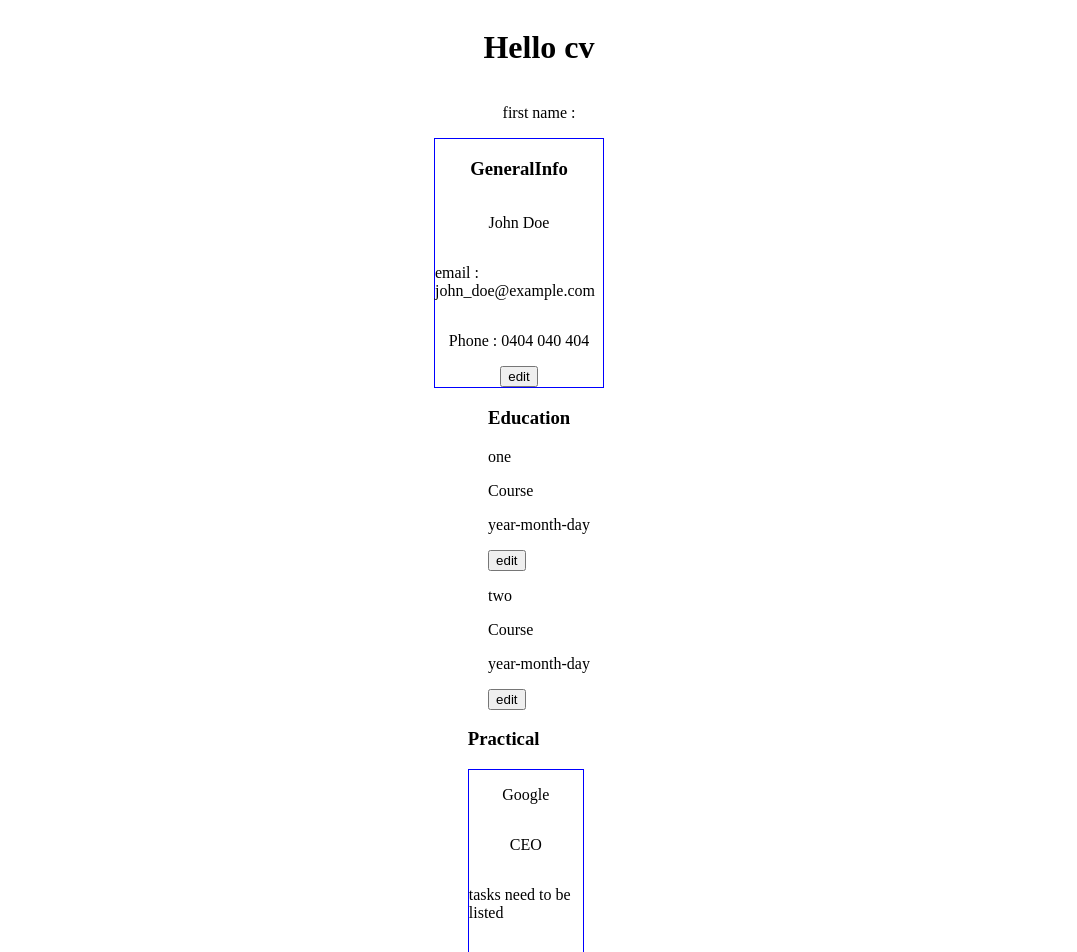
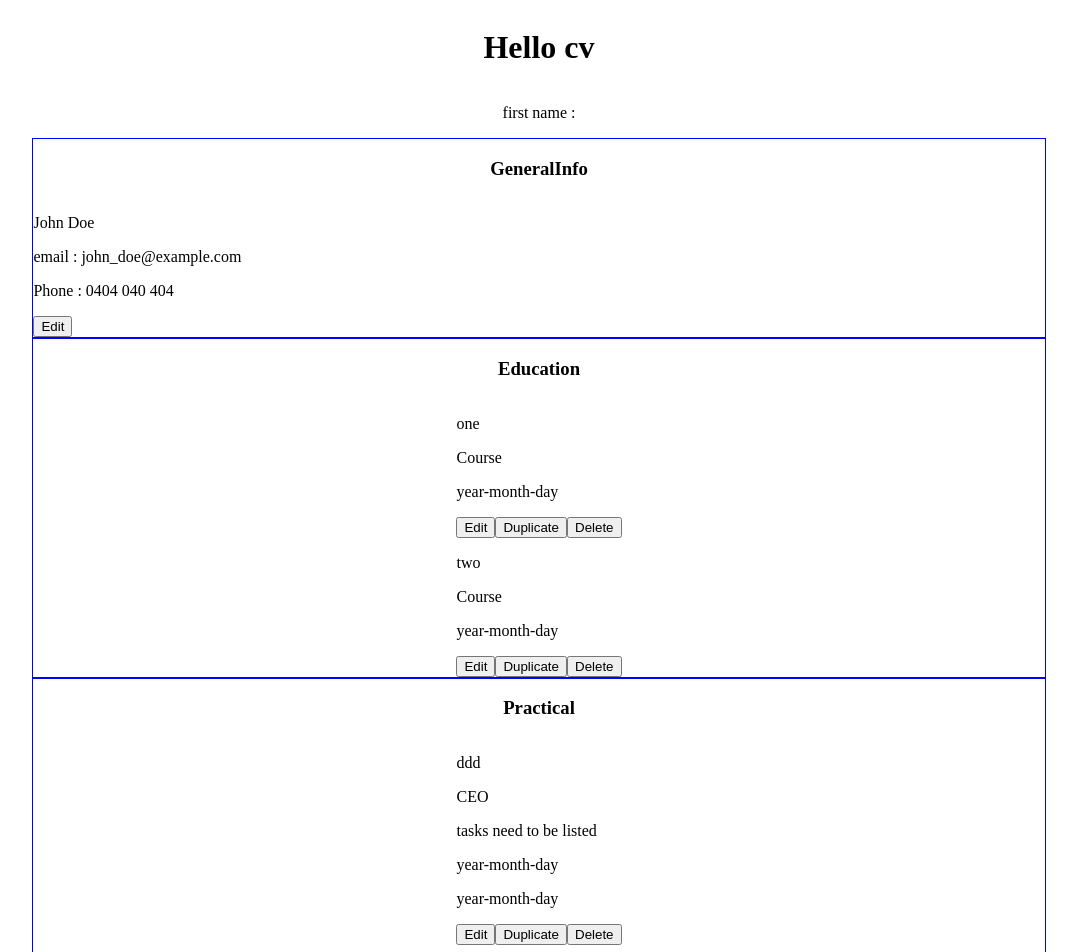
Before and after one commit to sirjamo1/cv-project, a React (Create React App) app: page / in a window 1280 px wide. Shown: the top 952 px of the page, without its empty margins (101-1178 px from the left). Built offline with nearby package versions, Linux system fonts and the light colour scheme.

Commit message:
add, edit, delete, all working. start on styling

```diff
--- a/package.json
+++ b/package.json
@@ -8,6 +8,7 @@
     "@testing-library/user-event": "^13.5.0",
     "react": "^18.2.0",
     "react-dom": "^18.2.0",
+    "react-icons": "^4.7.1",
     "react-scripts": "5.0.1",
     "uniqid": "^5.4.0",
     "web-vitals": "^2.1.4"
--- a/src/App.css
+++ b/src/App.css
@@ -10,6 +10,9 @@
     display: flex;
     flex-direction: column;
     align-items: center;
+}
+#general-info-text {
+    width: 100%;
 }
 #general-info-form {
     color: blue;
@@ -36,6 +39,8 @@
 
     border: red solid 1px;
 }
+.education-text {
+}
 #practical-container {
     border: blue solid 1px;
     width: 80%;
@@ -43,12 +48,14 @@
     flex-direction: column;
     align-items: center;
 }
-#practical-form {
+.practical-form {
     color: blue;
     display: flex;
     flex-direction: column;
     width: 50%;
     align-items: center;
-
     border: red solid 1px;
 }
+.practical-text {
+
+}
--- a/src/App.js
+++ b/src/App.js
@@ -35,7 +35,16 @@ class App extends Component {
 
             practical: [
                 {
-                    companyName: "",
+                    companyName: "ddd",
+                    position: "",
+                    tasks: "",
+                    startDate: "",
+                    endDate: "",
+                    key: uniqid(),
+                    edit: false,
+                },
+                {
+                    companyName: "ggg",
                     position: "",
                     tasks: "",
                     startDate: "",
@@ -45,8 +54,9 @@ class App extends Component {
                 },
             ],
         };
-        this.onEditClick = this.onEditClick.bind(this);
+        // this.onEditClick = this.onEditClick.bind(this);
     }
+
     handleFormChange = (e, category, index) => {
         const name = e.target.name;
         const value = e.target.value;
@@ -71,7 +81,33 @@ class App extends Component {
             : (stateCopy[category].edit = !stateCopy[category].edit);
         this.setState(stateCopy);
     };
+    onDeleteClick = (category, index) => {
+        let stateCopy = { ...this.state };
+        stateCopy[category].splice(index, 1);
+        this.setState(stateCopy);
+    };
+    onDuplicateClick = (category, index) => {
+        const practical = {
+            companyName: "",
+            position: "",
+            tasks: "",
+            startDate: "",
+            endDate: "",
+            key: uniqid(),
+            edit: false,
+        };
+        const education = {
+            schoolName: "",
+            course: "",
+            completionDate: "",
+            key: uniqid(),
+            edit: false,
+        };
 
+        let stateCopy = { ...this.state };
+        stateCopy[category].splice(index, 0, category);
+        this.setState(stateCopy)
+    };
     render() {
         const { generalInfo, education, practical } = this.state;
         return (
@@ -89,12 +125,16 @@ class App extends Component {
                     handleFormChange={this.handleFormChange}
                     onFormSubmit={this.onFormSubmit}
                     onEditClick={this.onEditClick}
+                    onDeleteClick={this.onDeleteClick}
+                    onDuplicateClick={this.onDuplicateClick}
                 />
                 <Practical
                     practical={practical}
                     handleFormChange={this.handleFormChange}
                     onFormSubmit={this.onFormSubmit}
                     onEditClick={this.onEditClick}
+                    onDeleteClick={this.onDeleteClick}
+                    onDuplicateClick={this.onDuplicateClick}
                 />
             </div>
         );
--- a/src/components/education/Education.js
+++ b/src/components/education/Education.js
@@ -4,9 +4,16 @@ import EducationForm from "./EducationForm";
 import EducationText from "./EducationText";
 
 const Education = (props) => {
-    const { education, handleFormChange, onFormSubmit, onEditClick } = props;
+    const {
+        education,
+        handleFormChange,
+        onFormSubmit,
+        onEditClick,
+        onDeleteClick,
+        onDuplicateClick,
+    } = props;
     return (
-        <div>
+        <div id="education-container">
             <h3>Education</h3>
             {education.map((education, i) => {
                 if (education.edit === true) {
@@ -26,6 +33,8 @@ const Education = (props) => {
                             i={i}
                             education={education}
                             onEditClick={onEditClick}
+                            onDeleteClick={onDeleteClick}
+                            onDuplicateClick={onDuplicateClick}
                         />
                     );
                 }
--- a/src/components/education/EducationForm.js
+++ b/src/components/education/EducationForm.js
@@ -4,11 +4,8 @@ const EducationForm = (props) => {
     const { education, handleFormChange, onFormSubmit, i } = props;
     const { schoolName, course, completionDate, key } = education;
     return (
-        <div id="education-container">
-            <h3>Education</h3>
+        <div className="education-form" key={key}>
             <form
-                key={key}
-                className="education-form"
                 onSubmit={(e) => {
                     e.preventDefault();
                     onFormSubmit(e, "education", i);
@@ -50,65 +47,9 @@ const EducationForm = (props) => {
                     ></input>
                 </label>
                 <button type="submit">Submit</button>
-                <button>Add Another</button>
             </form>
         </div>
     );
 };
 
 export default EducationForm;
-
-
-
-// {
-//     education.map((ed, i) => {
-//         return (
-//             <form
-//                 key={ed.key}
-//                 className="education-form"
-//                 onSubmit={(e) => {
-//                     e.preventDefault();
-//                     onFormSubmit(e, "education", i);
-//                 }}
-//             >
-//                 <label>
-//                     School Name
-//                     <input
-//                         onChange={(e) => {
-//                             handleFormChange(e, "education", i);
-//                         }}
-//                         type="text"
-//                         value={ed.schoolName}
-//                         name="schoolName"
-//                         placeholder="School Name"
-//                     ></input>
-//                 </label>
-//                 <label>
-//                     Course
-//                     <input
-//                         onChange={(e) => {
-//                             handleFormChange(e, "education", i);
-//                         }}
-//                         type="text"
-//                         value={ed.course}
-//                         name="course"
-//                         placeholder="Course"
-//                     ></input>
-//                 </label>
-//                 <label>
-//                     Completion Date
-//                     <input
-//                         onChange={(e) => {
-//                             handleFormChange(e, "education", i);
-//                         }}
-//                         type="date"
-//                         value={ed.completionDate}
-//                         name="completionDate"
-//                     ></input>
-//                 </label>
-//                 <button type="submit">Submit</button>
-//                 <button>Add Another</button>
-//             </form>
-//         );
-//     });
-// }
--- a/src/components/education/EducationText.js
+++ b/src/components/education/EducationText.js
@@ -1,19 +1,21 @@
 import React from "react";
 
 const EducationText = (props) => {
-    const { education, onEditClick, i } = props;
+    const { education, onEditClick, onDeleteClick, onDuplicateClick, i } =
+        props;
     const { schoolName, course, completionDate, key } = education;
     return (
-        <div id="education-text-container">
-
-            <div key={key}>
-                <p>{schoolName ? schoolName : "School name"}</p>
-                <p>{course ? course : "Course"}</p>
-                <p>{completionDate ? completionDate : "year-month-day"}</p>
-                <button onClick={() => onEditClick("education", i)}>
-                    edit
-                </button>
-            </div>
+        <div className="education-text" key={key}>
+            <p>{schoolName ? schoolName : "School name"}</p>
+            <p>{course ? course : "Course"}</p>
+            <p>{completionDate ? completionDate : "year-month-day"}</p>
+            <button onClick={() => onEditClick("education", i)}>Edit</button>
+            <button onClick={() => onDuplicateClick("education", i + 1)}>
+                Duplicate
+            </button>
+            <button onClick={() => onDeleteClick("education", i)}>
+                Delete
+            </button>
         </div>
     );
 };
--- a/src/components/generalInfo/GeneralInfo.js
+++ b/src/components/generalInfo/GeneralInfo.js
@@ -6,7 +6,8 @@ const GeneralInfo = (props) => {
     const { generalInfo, onFormSubmit, handleFormChange, onEditClick } = props;
 
     return (
-        <div>
+        <div id="general-info-container">
+            <h3>GeneralInfo</h3>
             {generalInfo.edit === true ? (
                 <GeneralInfoForm
                     generalInfo={generalInfo}
--- a/src/components/generalInfo/GeneralInfoForm.js
+++ b/src/components/generalInfo/GeneralInfoForm.js
@@ -5,10 +5,8 @@ const GeneralInfoForm = (props) => {
     const { firstName, lastName, email, phone, edit } = generalInfo;
 
     return (
-        <div id="general-info-container">
-            <h3>GeneralInfo</h3>
+        <div id="general-info-form">
             <form
-                id="general-info-form"
                 onSubmit={(e) => {
                     e.preventDefault();
                     onFormSubmit(e, "generalInfo", i);
--- a/src/components/generalInfo/GeneralInfoText.js
+++ b/src/components/generalInfo/GeneralInfoText.js
@@ -5,14 +5,13 @@ const GeneralInfoText = (props) => {
     const { firstName, lastName, email, phone, edit } = generalInfo;
 
     return (
-        <div id="general-info-container">
-            <h3>GeneralInfo</h3>
+        <div id="general-info-text">
             <p>
                 {firstName ? firstName : "John"} {lastName ? lastName : "Doe"}
             </p>
             <p>email : {email ? email : "john_doe@example.com"}</p>
             <p>Phone : {phone ? phone : "0404 040 404"}</p>
-            <button onClick={() => onEditClick("generalInfo")}>edit</button>
+            <button onClick={() => onEditClick("generalInfo")}>Edit</button>
         </div>
     );
 };
--- a/src/components/practicalExp/PracticalExp.js
+++ b/src/components/practicalExp/PracticalExp.js
@@ -3,10 +3,17 @@ import PracticalExpForm from "./PracticalExpForm";
 import PracticalExpText from "./PracticalExpText";
 
 const Practical = (props) => {
-    const { practical, handleFormChange, onFormSubmit, onEditClick } = props;
+    const {
+        practical,
+        handleFormChange,
+        onFormSubmit,
+        onEditClick,
+        onDeleteClick,
+        onDuplicateClick,
+    } = props;
 
     return (
-        <div>
+        <div id="practical-container">
             <h3>Practical</h3>
             {practical.map((practical, i) => {
                 if (practical.edit === true) {
@@ -26,6 +33,8 @@ const Practical = (props) => {
                             i={i}
                             practical={practical}
                             onEditClick={onEditClick}
+                            onDeleteClick={onDeleteClick}
+                            onDuplicateClick={onDuplicateClick}
                         />
                     );
                 }
--- a/src/components/practicalExp/PracticalExpForm.js
+++ b/src/components/practicalExp/PracticalExpForm.js
@@ -4,10 +4,8 @@ const PracticalExpForm = (props) => {
     const { practical, handleFormChange, onFormSubmit, i } = props;
     const { companyName, position, tasks, startDate, endDate } = practical;
     return (
-        <div id="practical-container">
-            <h3>Practical</h3>
+        <div className="practical-form">
             <form
-                id="practical-form"
                 onSubmit={(e) => {
                     e.preventDefault();
                     onFormSubmit(e, "practical", i);
@@ -21,7 +19,6 @@ const PracticalExpForm = (props) => {
                         }}
                         type="text"
                         value={companyName}
-                        id="companyNameInput"
                         name="companyName"
                         placeholder="Company Name"
                     ></input>
@@ -34,7 +31,6 @@ const PracticalExpForm = (props) => {
                         }}
                         type="text"
                         value={position}
-                        id="positionInput"
                         name="position"
                         placeholder="Position"
                     ></input>
@@ -47,7 +43,6 @@ const PracticalExpForm = (props) => {
                         }}
                         type="text"
                         value={tasks}
-                        id="tasksInput"
                         name="tasks"
                         placeholder="Tasks"
                     ></input>
@@ -60,7 +55,6 @@ const PracticalExpForm = (props) => {
                         }}
                         type="date"
                         value={startDate}
-                        id="startDateInput"
                         name="startDate"
                     ></input>
                 </label>
@@ -72,7 +66,6 @@ const PracticalExpForm = (props) => {
                         }}
                         type="date"
                         value={endDate}
-                        id="endDateInput"
                         name="endDate"
                     ></input>
                 </label>
--- a/src/components/practicalExp/PracticalExpText.js
+++ b/src/components/practicalExp/PracticalExpText.js
@@ -1,16 +1,23 @@
 import React from "react";
 
 const PracticalExpText = (props) => {
-    const { practical, onEditClick, i } = props;
+    const { practical, onEditClick, onDeleteClick, onDuplicateClick, i } =
+        props;
     const { companyName, position, tasks, startDate, endDate } = practical;
     return (
-        <div id="general-info-container">
+        <div className="practical-text">
             <p>{companyName ? companyName : "Google"}</p>
             <p>{position ? position : "CEO"}</p>
             <p>{tasks ? tasks : "tasks need to be listed"}</p>
             <p>{startDate ? startDate : "year-month-day"}</p>
             <p>{endDate ? endDate : "year-month-day"}</p>
-            <button onClick={() => onEditClick("practical", i)}>edit</button>
+            <button onClick={() => onEditClick("practical", i)}>Edit</button>
+            <button onClick={() => onDuplicateClick("practical", i)}>
+                Duplicate
+            </button>
+            <button onClick={() => onDeleteClick("practical", i)}>
+                Delete
+            </button>
         </div>
     );
 };
```
Also changed, not shown: 1 other file (tests, documents, lock files or other folders). Lines whose indentation alone changed are shown as unchanged.
